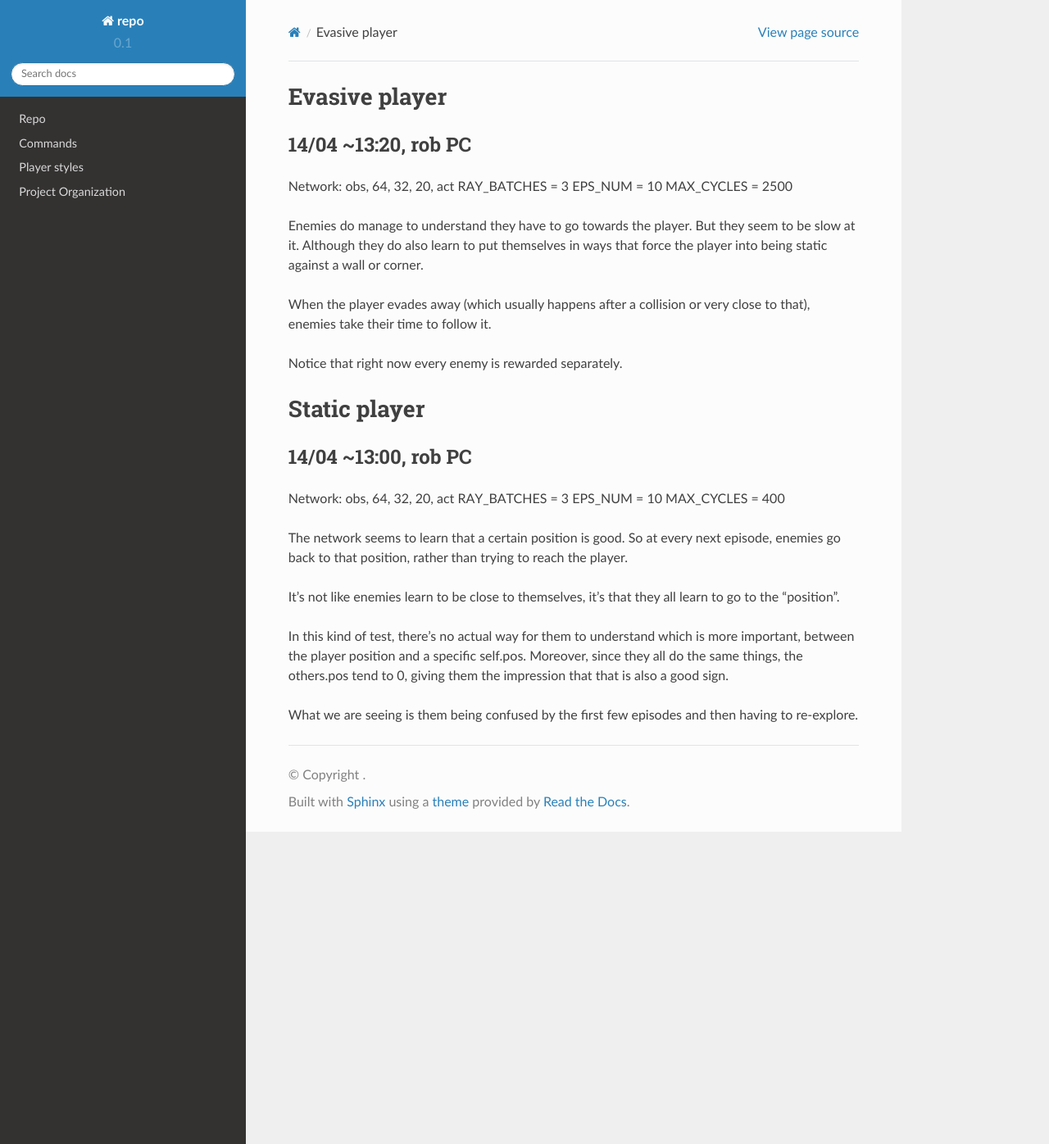
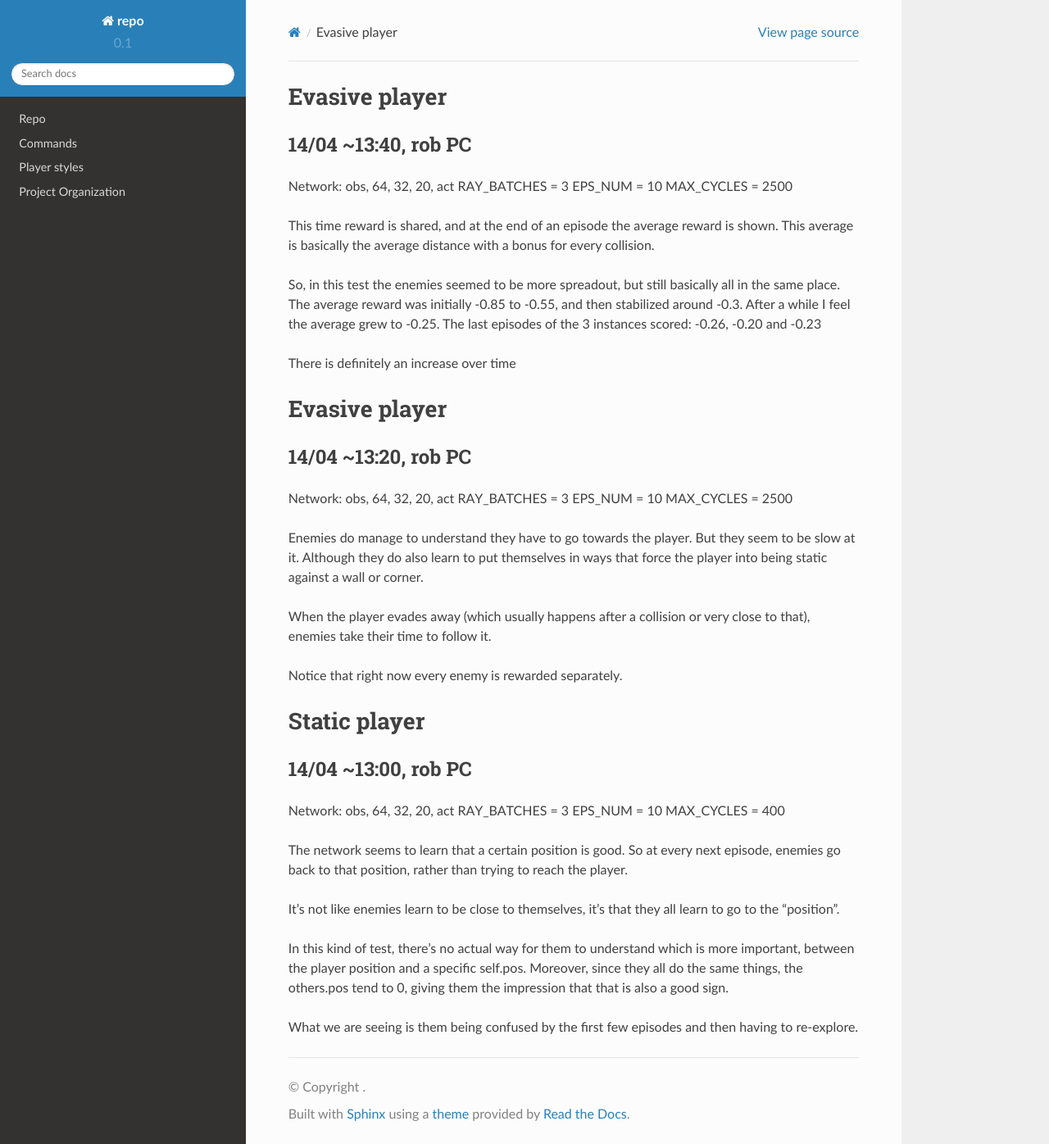
Before and after one commit to nishantpillai5/customized_mae_agents, a Sphinx documentation site: the page built from docs/visual_reports.md, in a window 1280 px wide and 1396 px high. Shown: the whole window at 82% size. Built offline with Sphinx 7.4.7 and the Read the Docs theme 2.0.0, drawn with Linux system fonts in a browser that asks for light colours.

Commit message:
cooperative reward on evasive visual report

```diff
--- a/docs/visual_reports.md
+++ b/docs/visual_reports.md
@@ -1,3 +1,22 @@
+# Evasive player
+## 14/04 ~13:40, rob PC
+
+Network: obs, 64, 32, 20, act
+RAY_BATCHES = 3
+EPS_NUM = 10
+MAX_CYCLES = 2500
+
+This time reward is shared, and at the end of an episode the average reward is shown.
+This average is basically the average distance with a bonus for every collision.
+
+So, in this test the enemies seemed to be more spreadout, but still basically all in the same place.
+The average reward was initially -0.85 to -0.55, and then stabilized around -0.3.
+After a while I feel the average grew to -0.25.
+The last episodes of the 3 instances scored: -0.26, -0.20 and -0.23
+
+There is definitely an increase over time
+
+
 # Evasive player
 ## 14/04 ~13:20, rob PC
 
```
